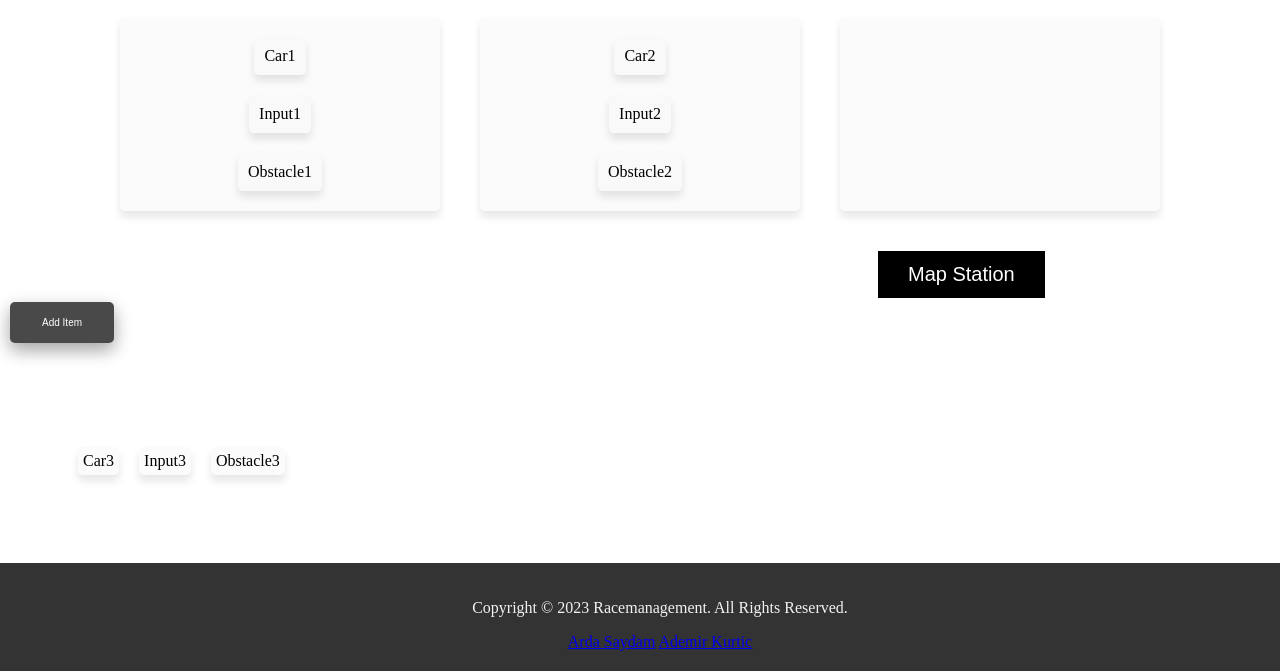
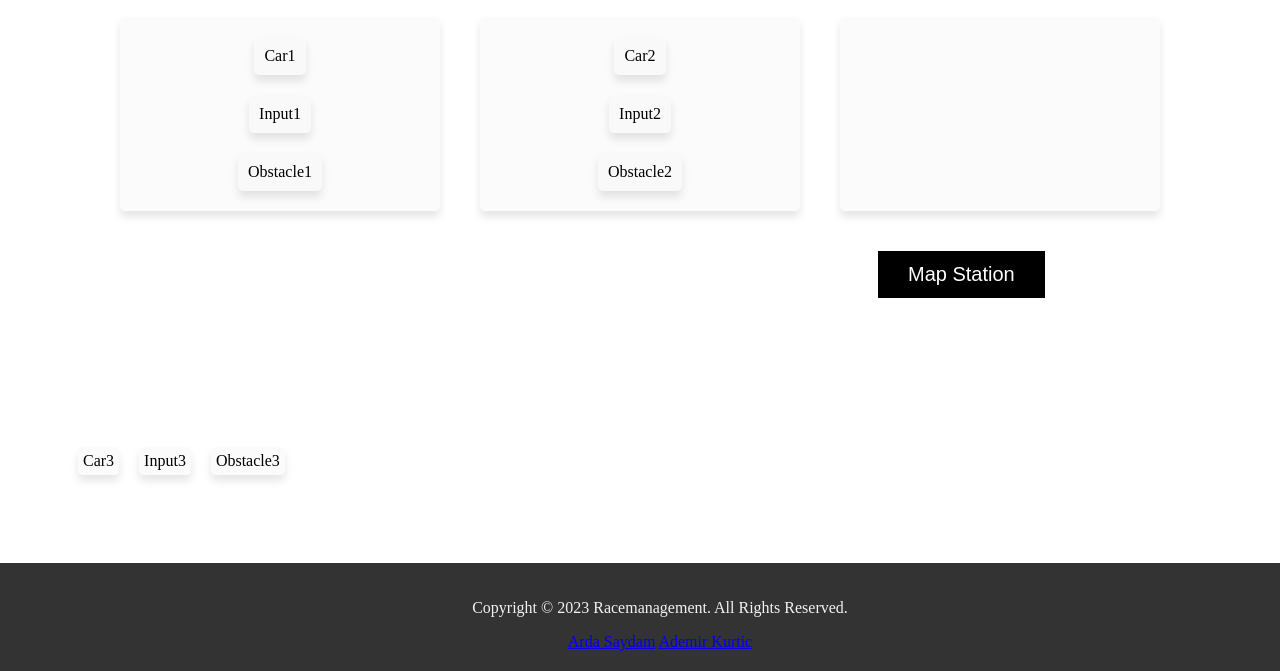
Before and after one commit to 2324-3bhif-teaching/Racemanagement, a website with bundled scripts: page RaceManagement/public/index.html in a window 1280 px wide. Shown: the part 129-800 px from the top of the page. Built offline with nearby package versions, Linux system fonts and the light colour scheme; files whose address does not match are found by name.

Commit message:
feat: addBtn not needed

```diff
--- a/RaceManagement/public/index.html
+++ b/RaceManagement/public/index.html
@@ -33,7 +33,8 @@
     </div>
     <button class="btn" id="downloadBtn">Map Station</button>
     <br>
-    <button class="button button1" id="addButton" type="submit" name="loginButton">Add Item</button>
+    <!-- <button class="button button1" id="addButton" type="submit" name="loginButton">Add Item</button>
+-->
 
     <div class="horizontalList">
         <ul class="horizontal-list" id="myList2">
```
